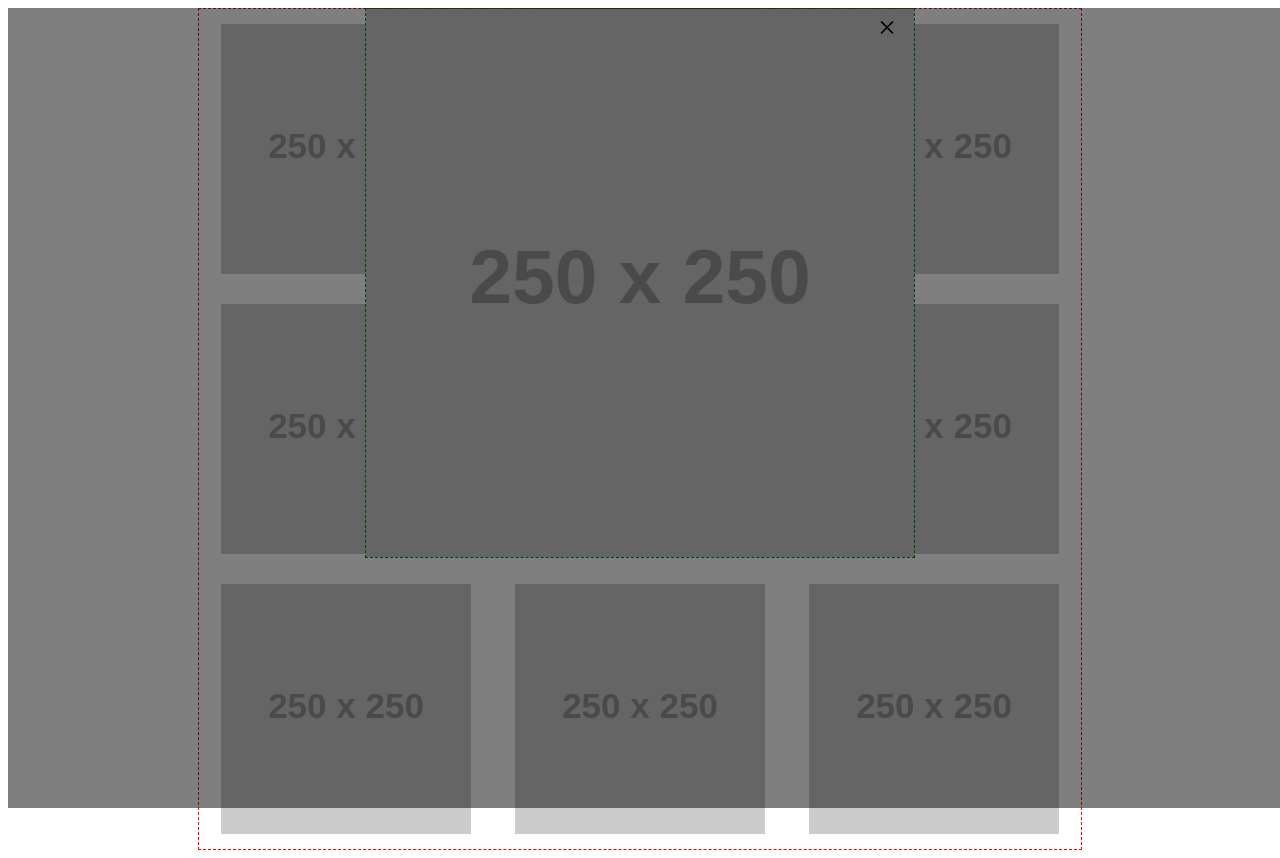
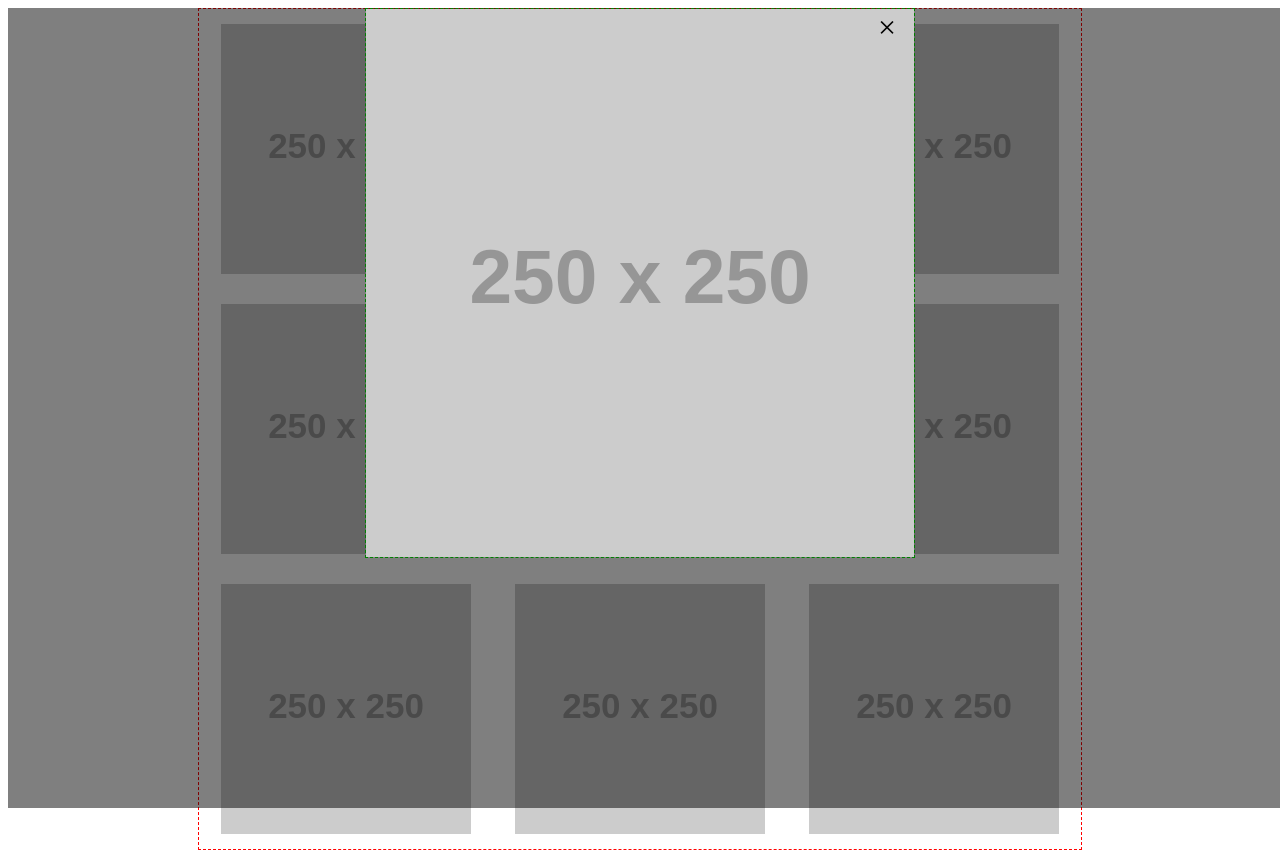
Before and after one commit to snmanning/modal-fun, a website: page index.html in a window 1280 px wide. Both pictures are taken after a click on the picture 345 px from the left and 149 px from the top of the page. Drawn offline with Linux system fonts and the light colour scheme; placeholder pictures from the web are drawn by us.

Commit message:
all fixed. works as supposed to . CLicks where supposed to, layers in the correct order. Yay.

```diff
--- a/index.html
+++ b/index.html
@@ -8,12 +8,11 @@
     <link rel="stylesheet" href="style.css">
 </head>
 <body>
-
+    <div class="overlay hidden"></div>
     <section class="modal-container hidden">
         <span class="close">&times;</span>
         <img src="http://via.placeholder.com/550x550" alt="modal image" class="modal-image">
     </section>
-     <div class="overlay hidden"></div>
      <div class="images">
         <img src="http://via.placeholder.com/250x250" alt="placeholder image" class="thumbnail">
         <img src="http://via.placeholder.com/250x250" alt="placeholder image" class="thumbnail">
--- a/style.css
+++ b/style.css
@@ -13,6 +13,7 @@
     position: fixed;
     background-color: rgba(0, 0, 0, 0.5);
     cursor: pointer;
+    transition: opacity 1s, visibility 1s;
 }
 
 .images {
@@ -27,6 +28,7 @@
 
 .thumbnail {
     margin: 15px;
+    cursor: pointer;
 }
 
 .modal-container {
```
